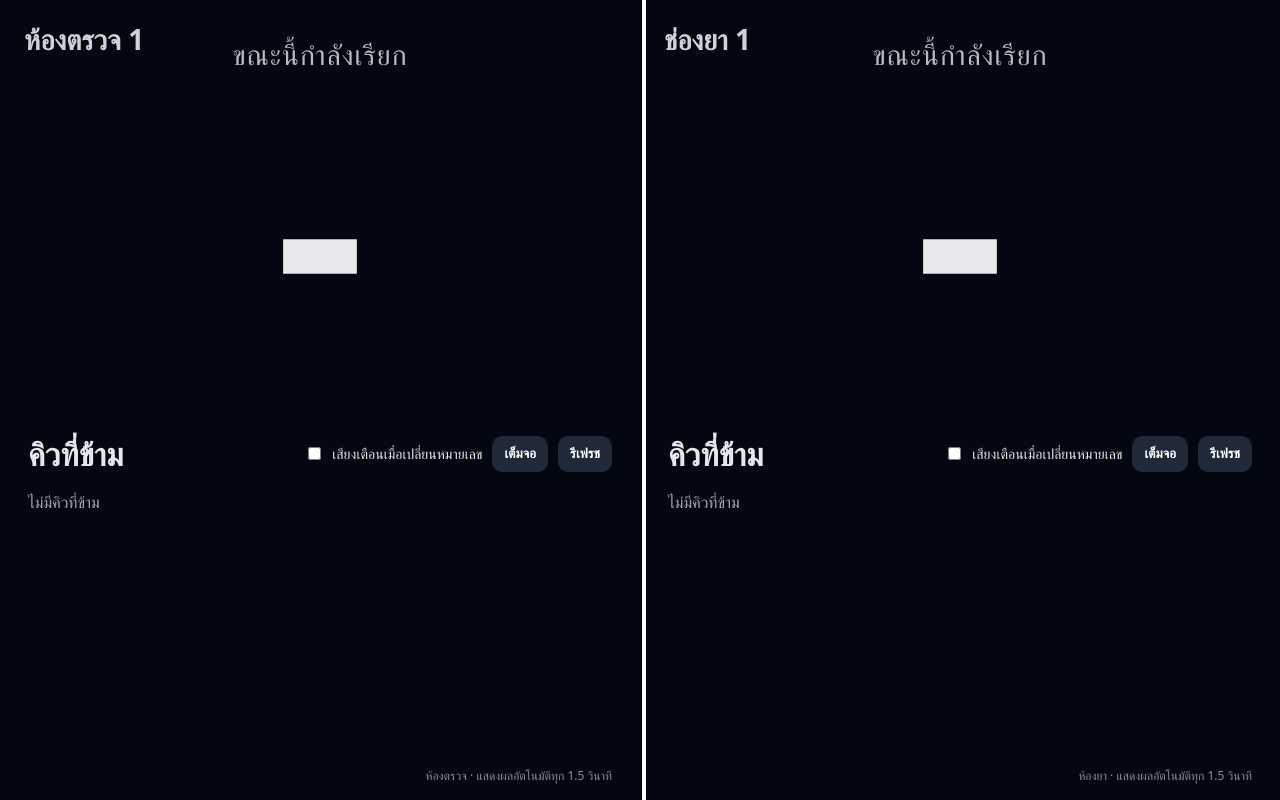
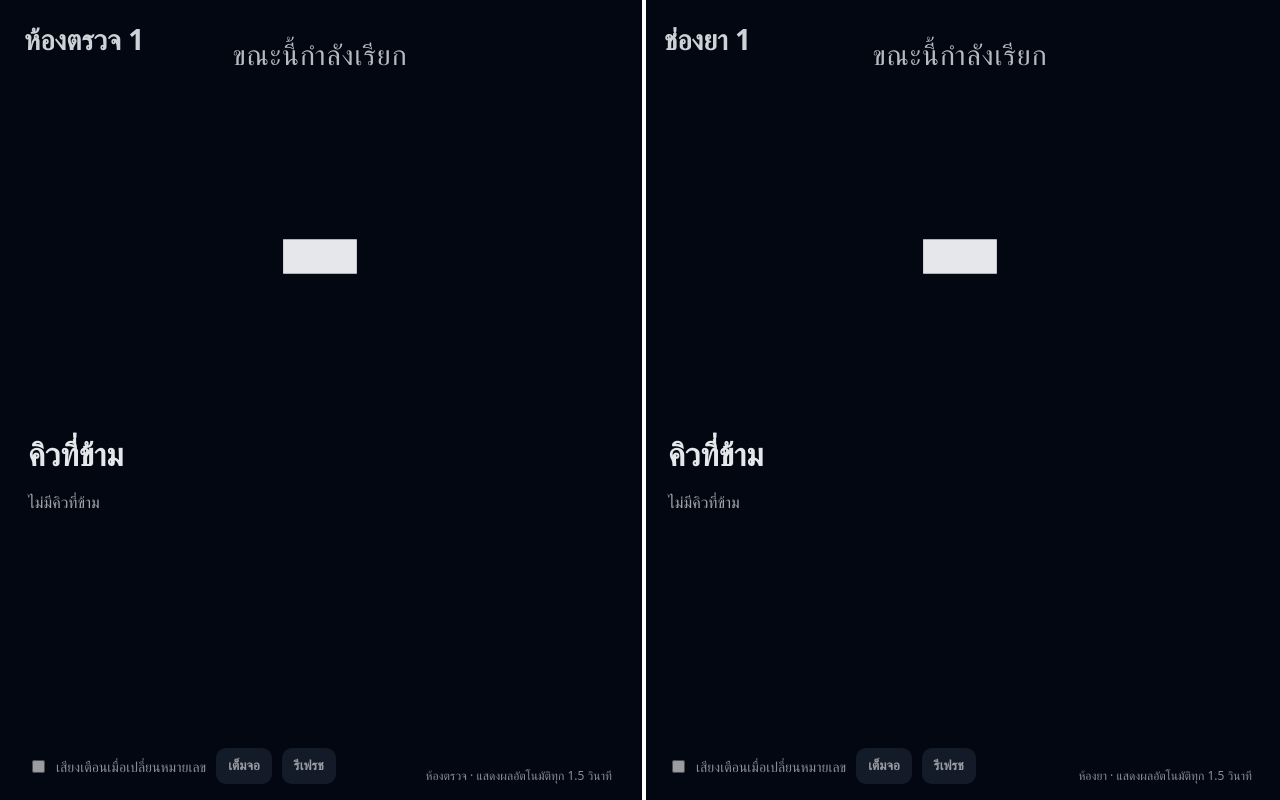
Before and after one commit to suphotsudsee/pharmacy-queue, a Next.js app: page /display in a window 1280 px wide. Built offline with nearby package versions, Linux system fonts and the light colour scheme.

Commit message:
feat: update app-paths-manifest and webpack files, enhance DisplayPage with skipped queue display, and add new audio files

```diff
--- a/app/display/page.tsx
+++ b/app/display/page.tsx
@@ -71,6 +71,14 @@ function Board({ room }: { room: Room }) {
   <section style={{ padding: '32px 28px', position: 'relative' }}>
     <div style={{ display: 'flex', justifyContent: 'space-between', alignItems: 'center' }}>
       <h2 style={{ margin: 0, fontSize: 32, fontWeight: 800 }}>คิวที่ข้าม</h2>
+    </div>
+
+    <div style={{ display: 'grid', gridTemplateColumns: 'repeat(12, 1fr)', gap: 12, marginTop: 16 }}>
+      {skipped.length === 0 ? <div style={{ opacity: 0.7, gridColumn: '1 / -1' }}>ไม่มีคิวที่ข้าม</div> : null}
+      {skipped.map(n => <Card key={n} n={n} tone="skipped" />)}
+    </div>
+
+    <div style={{ position: 'absolute', bottom: 16, left: 28, opacity: 0.6 }}>
       <div style={{ display: 'flex', gap: 10 }}>
         <label style={{ display: 'flex', gap: 8, alignItems: 'center', fontSize: 14 }}>
           <input type="checkbox" checked={chime} onChange={e => setChime(e.target.checked)} />
@@ -79,11 +87,6 @@ function Board({ room }: { room: Room }) {
         <button onClick={toggleFull} style={btn()}>เต็มจอ</button>
         <button onClick={refresh} style={btn()}>รีเฟรช</button>
       </div>
-    </div>
-
-    <div style={{ display: 'grid', gridTemplateColumns: 'repeat(4, 1fr)', gap: 12, marginTop: 16 }}>
-      {skipped.length === 0 ? <div style={{ opacity: 0.7, gridColumn: '1 / -1' }}>ไม่มีคิวที่ข้าม</div> : null}
-      {skipped.map(n => <Card key={n} n={n} tone="skipped" />)}
     </div>
 
     <div style={{ position: 'absolute', bottom: 16, right: 28, opacity: 0.6, fontSize: 12 }}>
```
Also changed, not shown: 2 other files (tests, documents, lock files or other folders).
